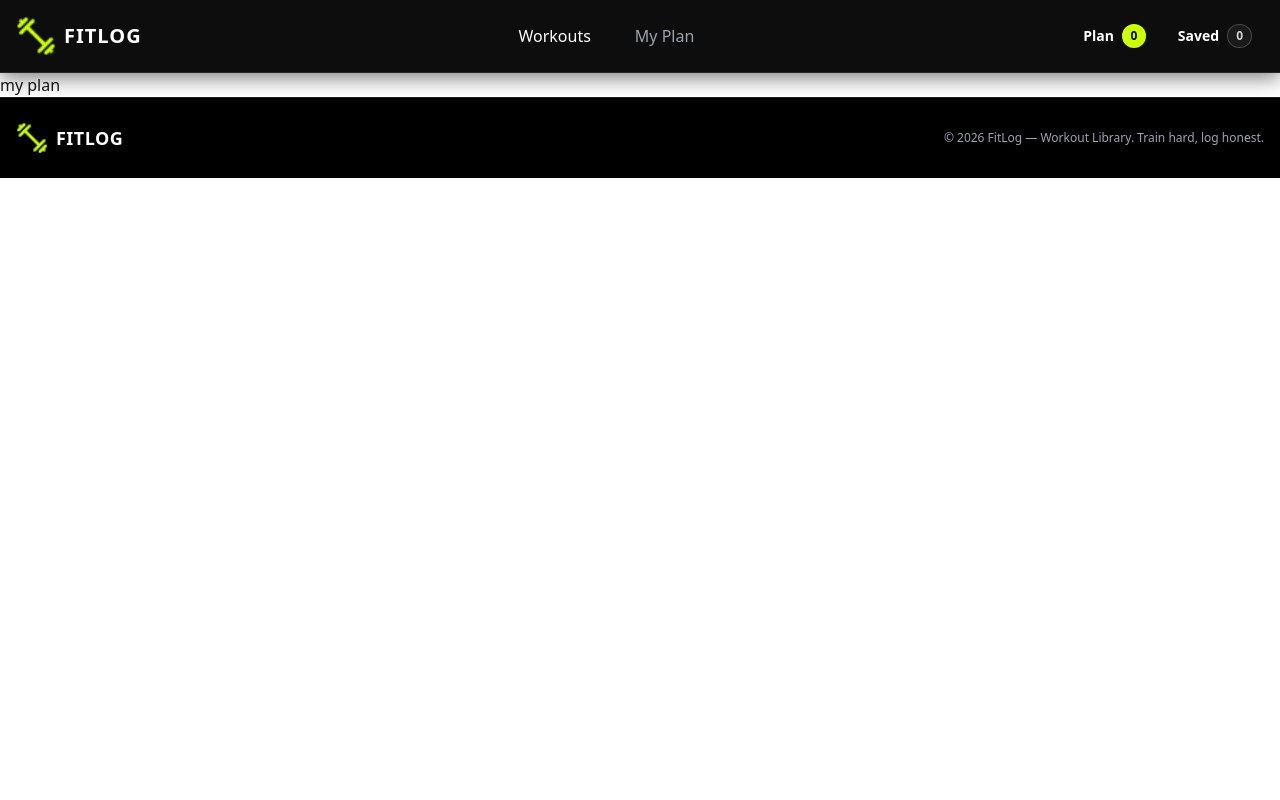
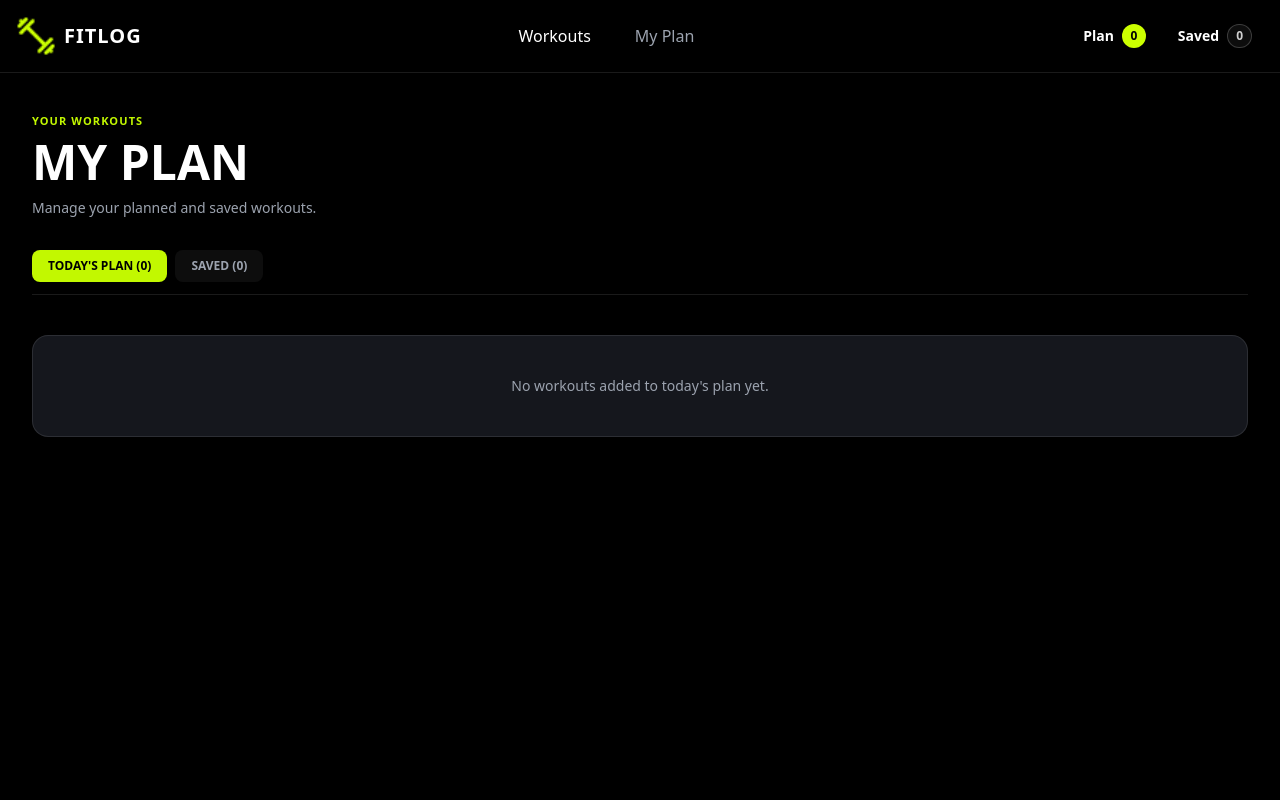
Before and after one commit to Mostafijur8/fit-log, a Next.js app: page /myplan in a window 1280 px wide. Shown: the top 800 px of the page. Built offline with nearby package versions, Linux system fonts and the light colour scheme.

Commit message:
Add FitlogProvider and WorkoutActions components; integrate react-hot-toast for notifications

```diff
--- a/package.json
+++ b/package.json
@@ -12,7 +12,8 @@
     "lucide-react": "^1.47.0",
     "next": "16.3.6",
     "react": "19.2.8",
-    "react-dom": "19.2.8"
+    "react-dom": "19.2.8",
+    "react-hot-toast": "^2.6.1"
   },
   "devDependencies": {
     "@tailwindcss/postcss": "^4",
--- a/src/app/layout.tsx
+++ b/src/app/layout.tsx
@@ -1,34 +1,38 @@
 import type { Metadata } from "next";
-import { Geist, Geist_Mono } from "next/font/google";
 import "./globals.css";
+
 import Navbar from "@/components/layout/Navbar";
 import Footer from "@/components/layout/Footer";
-
-const geistSans = Geist({
-  variable: "--font-geist-sans",
-  subsets: ["latin"],
-});
-
-const geistMono = Geist_Mono({
-  variable: "--font-geist-mono",
-  subsets: ["latin"],
-});
+import { FitlogProvider } from "@/context/FitlogProvider";
+import { Toaster } from "react-hot-toast";
 
 export const metadata: Metadata = {
-  title: "Create Next App",
-  description: "Generated by create next app",
+  title: "FitLog",
+  description: "Track your workouts with FitLog",
 };
 
-export default function RootLayout({ children }: LayoutProps<"/">) {
+export default function RootLayout({
+  children,
+}: Readonly<{
+  children: React.ReactNode;
+}>) {
   return (
-    <html
-      lang="en"
-      className={`${geistSans.variable} ${geistMono.variable} h-full antialiased`}
-    >
-      <body className="min-h-full flex flex-col">
-        <Navbar />
-        {children}
-        <Footer />
+    <html lang="en">
+      <body className="bg-black text-white">
+        <FitlogProvider>
+          <Navbar />
+
+          {children}
+
+          <Footer />
+
+          <Toaster
+            position="top-right"
+            toastOptions={{
+              duration: 2500,
+            }}
+          />
+        </FitlogProvider>
       </body>
     </html>
   );
--- a/src/app/myplan/page.tsx
+++ b/src/app/myplan/page.tsx
@@ -1,11 +1,132 @@
-import React from 'react';
+"use client";
 
-const page = () => {
-    return (
+import Link from "next/link";
+import { useState } from "react";
+import { useFitlog } from "@/context/FitlogProvider";
+
+const MyPlanPage = () => {
+  const [activeTab, setActiveTab] = useState<
+    "plan" | "saved"
+  >("plan");
+
+  const {
+    planWorkouts,
+    savedWorkouts,
+    removeFromPlan,
+    removeFromSaved,
+  } = useFitlog();
+
+  const workouts =
+    activeTab === "plan"
+      ? planWorkouts
+      : savedWorkouts;
+
+  return (
+    <main className="min-h-screen bg-black px-4 py-10 sm:px-6 lg:px-8">
+      <div className="mx-auto max-w-7xl">
+
+        {/* Header */}
         <div>
-          <p> my plan </p>
+          <p className="text-[11px] font-bold uppercase tracking-[0.1em] text-[#c2f800]">
+            YOUR WORKOUTS
+          </p>
+
+          <h1 className="mt-2 text-3xl font-extrabold uppercase text-white sm:text-5xl">
+            MY PLAN
+          </h1>
+
+          <p className="mt-3 text-sm text-[#9ca3af]">
+            Manage your planned and saved workouts.
+          </p>
         </div>
-    );
+
+        {/* Tabs */}
+        <div className="mt-8 flex gap-2 border-b border-white/10 pb-3">
+          <button
+            type="button"
+            onClick={() => setActiveTab("plan")}
+            className={`rounded-lg px-4 py-2 text-xs font-bold uppercase transition ${
+              activeTab === "plan"
+                ? "bg-[#c2f800] text-black"
+                : "bg-white/5 text-[#9ca3af] hover:text-white"
+            }`}
+          >
+            Today's Plan ({planWorkouts.length})
+          </button>
+
+          <button
+            type="button"
+            onClick={() => setActiveTab("saved")}
+            className={`rounded-lg px-4 py-2 text-xs font-bold uppercase transition ${
+              activeTab === "saved"
+                ? "bg-[#c2f800] text-black"
+                : "bg-white/5 text-[#9ca3af] hover:text-white"
+            }`}
+          >
+            Saved ({savedWorkouts.length})
+          </button>
+        </div>
+
+        {/* Workout Grid */}
+        {workouts.length === 0 ? (
+          <div className="mt-10 rounded-2xl border border-white/10 bg-[#15171d] p-10 text-center">
+            <p className="text-sm text-[#9ca3af]">
+              {activeTab === "plan"
+                ? "No workouts added to today's plan yet."
+                : "No saved workouts yet."}
+            </p>
+          </div>
+        ) : (
+          <div className="mt-8 grid grid-cols-1 gap-5 md:grid-cols-2 lg:grid-cols-3">
+            {workouts.map((workout) => (
+              <div
+                key={workout.id}
+                className="overflow-hidden rounded-2xl border border-white/10 bg-[#15171d]"
+              >
+                <img
+                  src={workout.image}
+                  alt={workout.name}
+                  className="h-52 w-full object-cover"
+                />
+
+                <div className="p-5">
+                  <h2 className="text-lg font-bold uppercase text-white">
+                    {workout.name}
+                  </h2>
+
+                  <p className="mt-2 text-xs text-[#9ca3af]">
+                    {workout.duration} min · {workout.reps} reps ·{" "}
+                    {workout.rating} ★
+                  </p>
+
+                  <div className="mt-5 flex gap-2">
+                    <Link
+                      href={`/workout/${workout.id}`}
+                      className="flex-1 rounded-lg bg-[#c2f800] px-3 py-2 text-center text-[10px] font-bold uppercase text-black transition hover:bg-[#d4ff33]"
+                    >
+                      View Details
+                    </Link>
+
+                    <button
+                      type="button"
+                      onClick={() =>
+                        activeTab === "plan"
+                          ? removeFromPlan(workout.id)
+                          : removeFromSaved(workout.id)
+                      }
+                      className="rounded-lg border border-white/10 px-3 py-2 text-[10px] font-bold uppercase text-[#9ca3af] transition hover:border-red-500/40 hover:text-red-400"
+                    >
+                      Remove
+                    </button>
+                  </div>
+                </div>
+              </div>
+            ))}
+          </div>
+        )}
+      </div>
+    </main>
+  );
 };
 
-export default page;
+export default MyPlanPage;
--- a/src/components/layout/Navbar.tsx
+++ b/src/components/layout/Navbar.tsx
@@ -2,9 +2,12 @@
 
 import Link from "next/link";
 import { usePathname } from "next/navigation";
+import { useFitlog } from "@/context/FitlogProvider";
 
 const Navbar = () => {
   const pathname = usePathname();
+
+  const { planWorkouts, savedWorkouts } = useFitlog();
 
   return (
     <div className="sticky top-0 z-50 border-b border-white/10 bg-black/95 shadow-[0_4px_20px_rgba(0,0,0,0.55)] backdrop-blur-md">
@@ -20,10 +23,14 @@ const Navbar = () => {
             alt="FITLOG logo"
             className="h-8 w-8 object-contain sm:h-10 sm:w-10"
           />
-          <p className="text-base tracking-wider sm:text-xl">FITLOG</p>
+
+          <p className="text-base tracking-wider sm:text-xl">
+            FITLOG
+          </p>
         </Link>
 
         {/* Navigation */}
+
         <div className="flex items-center gap-1 sm:gap-3">
           <Link
             href="/"
@@ -49,7 +56,10 @@ const Navbar = () => {
         </div>
 
         {/* Status Badges */}
+
         <div className="flex shrink-0 items-center gap-0.5 sm:gap-2">
+          {/* Plan */}
+
           <Link
             href="/my-plan"
             className="flex items-center gap-1 rounded-full px-1.5 py-1.5 text-[11px] font-bold text-white hover:bg-white/5 sm:gap-2 sm:px-3 sm:py-2 sm:text-sm"
@@ -57,9 +67,11 @@ const Navbar = () => {
             <span>Plan</span>
 
             <span className="flex h-5 min-w-5 items-center justify-center rounded-full bg-[#ccff00] px-1.5 text-[10px] font-extrabold text-black sm:h-6 sm:min-w-6 sm:px-2 sm:text-xs">
-              0
+              {planWorkouts.length}
             </span>
           </Link>
+
+          {/* Saved */}
 
           <Link
             href="/my-plan"
@@ -68,7 +80,7 @@ const Navbar = () => {
             <span>Saved</span>
 
             <span className="flex h-5 min-w-5 items-center justify-center rounded-full border border-white/20 bg-white/5 px-1.5 text-[10px] font-bold text-white/80 sm:h-6 sm:min-w-6 sm:px-2 sm:text-xs">
-              0
+              {savedWorkouts.length}
             </span>
           </Link>
         </div>
--- /dev/null
+++ b/src/components/workout/WorkoutActions.tsx
@@ -0,0 +1,94 @@
+"use client";
+
+import { Bookmark, Plus } from "lucide-react";
+import toast from "react-hot-toast";
+
+import type { IWorkout } from "@/types/workout";
+import { useFitlog } from "@/context/FitlogProvider";
+
+interface WorkoutActionsProps {
+  workout: IWorkout;
+}
+
+const WorkoutActions = ({
+  workout,
+}: WorkoutActionsProps) => {
+  const {
+    planWorkouts,
+    savedWorkouts,
+    addToPlan,
+    saveForLater,
+  } = useFitlog();
+
+  const isInPlan = planWorkouts.some(
+    (item) => item.id === workout.id,
+  );
+
+  const isSaved = savedWorkouts.some(
+    (item) => item.id === workout.id,
+  );
+
+  const handleAddToPlan = () => {
+    if (isInPlan) {
+      toast("Already added to today's plan");
+      return;
+    }
+
+    addToPlan(workout);
+
+    toast.success("Added to today's plan");
+  };
+
+  const handleSaveForLater = () => {
+    if (isSaved) {
+      toast("Already saved for later");
+      return;
+    }
+
+    saveForLater(workout);
+
+    toast.success("Saved for later");
+  };
+
+  return (
+    <div className="mt-6 grid grid-cols-1 gap-3 sm:grid-cols-2">
+      {/* Add To Plan */}
+      <button
+        type="button"
+        onClick={handleAddToPlan}
+        className={`inline-flex items-center justify-center gap-2 rounded-xl px-4 py-3 text-xs font-bold uppercase tracking-wide transition ${
+          isInPlan
+            ? "cursor-default bg-[#c2f800]/20 text-[#c2f800]"
+            : "bg-[#c2f800] text-black hover:bg-[#d4ff33]"
+        }`}
+      >
+        <Plus size={16} strokeWidth={2.5} />
+
+        {isInPlan
+          ? "Added to today's plan"
+          : "Add to today's plan"}
+      </button>
+
+      {/* Save */}
+      <button
+        type="button"
+        onClick={handleSaveForLater}
+        className={`inline-flex items-center justify-center gap-2 rounded-xl border px-4 py-3 text-xs font-bold uppercase tracking-wide transition ${
+          isSaved
+            ? "border-[#c2f800]/40 bg-[#c2f800]/10 text-[#c2f800]"
+            : "border-white/10 bg-black/20 text-white hover:border-[#c2f800]/40 hover:text-[#c2f800]"
+        }`}
+      >
+        <Bookmark
+          size={16}
+          strokeWidth={2}
+          fill={isSaved ? "currentColor" : "none"}
+        />
+
+        {isSaved ? "Saved" : "Save for later"}
+      </button>
+    </div>
+  );
+};
+
+export default WorkoutActions;
--- a/src/components/workout/WorkoutDetails.tsx
+++ b/src/components/workout/WorkoutDetails.tsx
@@ -1,5 +1,6 @@
 
 import Link from "next/link";
+import WorkoutActions from "./WorkoutActions";
 import type { IWorkout } from "@/types/workout";
 
 interface WorkoutDetailsProps {
@@ -170,12 +171,14 @@ const WorkoutDetails = ({ workout }: WorkoutDetailsProps) => {
                       {/* Instruction Text */}
                       <p className="text-[10px] leading-4 text-[#d1d5db] sm:text-xs sm:leading-5">
                         {instruction}
+
                       </p>
 
                     </div>
                   ))}
 
                 </div>
+                 <WorkoutActions workout={workout} />
               </div>
 
             </div>
--- /dev/null
+++ b/src/context/FitlogProvider.tsx
@@ -0,0 +1,102 @@
+"use client";
+
+import {
+  createContext,
+  useContext,
+  useState,
+  type ReactNode,
+} from "react";
+import type { IWorkout } from "@/types/workout";
+
+interface FitlogContextType {
+  planWorkouts: IWorkout[];
+  savedWorkouts: IWorkout[];
+
+  addToPlan: (workout: IWorkout) => void;
+  saveForLater: (workout: IWorkout) => void;
+
+  removeFromPlan: (workoutId: number) => void;
+  removeFromSaved: (workoutId: number) => void;
+}
+
+const FitlogContext = createContext<FitlogContextType | undefined>(
+  undefined,
+);
+
+interface FitlogProviderProps {
+  children: ReactNode;
+}
+
+export const FitlogProvider = ({
+  children,
+}: FitlogProviderProps) => {
+  const [planWorkouts, setPlanWorkouts] = useState<IWorkout[]>([]);
+  const [savedWorkouts, setSavedWorkouts] = useState<IWorkout[]>([]);
+
+  const addToPlan = (workout: IWorkout) => {
+    setPlanWorkouts((current) => {
+      const alreadyAdded = current.some(
+        (item) => item.id === workout.id,
+      );
+
+      if (alreadyAdded) {
+        return current;
+      }
+
+      return [...current, workout];
+    });
+  };
+
+  const saveForLater = (workout: IWorkout) => {
+    setSavedWorkouts((current) => {
+      const alreadySaved = current.some(
+        (item) => item.id === workout.id,
+      );
+
+      if (alreadySaved) {
+        return current;
+      }
+
+      return [...current, workout];
+    });
+  };
+
+  const removeFromPlan = (workoutId: number) => {
+    setPlanWorkouts((current) =>
+      current.filter((item) => item.id !== workoutId),
+    );
+  };
+
+  const removeFromSaved = (workoutId: number) => {
+    setSavedWorkouts((current) =>
+      current.filter((item) => item.id !== workoutId),
+    );
+  };
+
+  return (
+    <FitlogContext.Provider
+      value={{
+        planWorkouts,
+        savedWorkouts,
+        addToPlan,
+        saveForLater,
+        removeFromPlan,
+        removeFromSaved,
+      }}
+    >
+      {children}
+    </FitlogContext.Provider>
+  );
+};
+
+export const useFitlog = () => {
+  const context = useContext(FitlogContext);
+
+  if (!context) {
+    throw new Error(
+      "useFitlog must be used inside FitlogProvider",
+    );
+  }
+
+  return context;
+};
```
Also changed, not shown: 1 other file (tests, documents, lock files or other folders).
